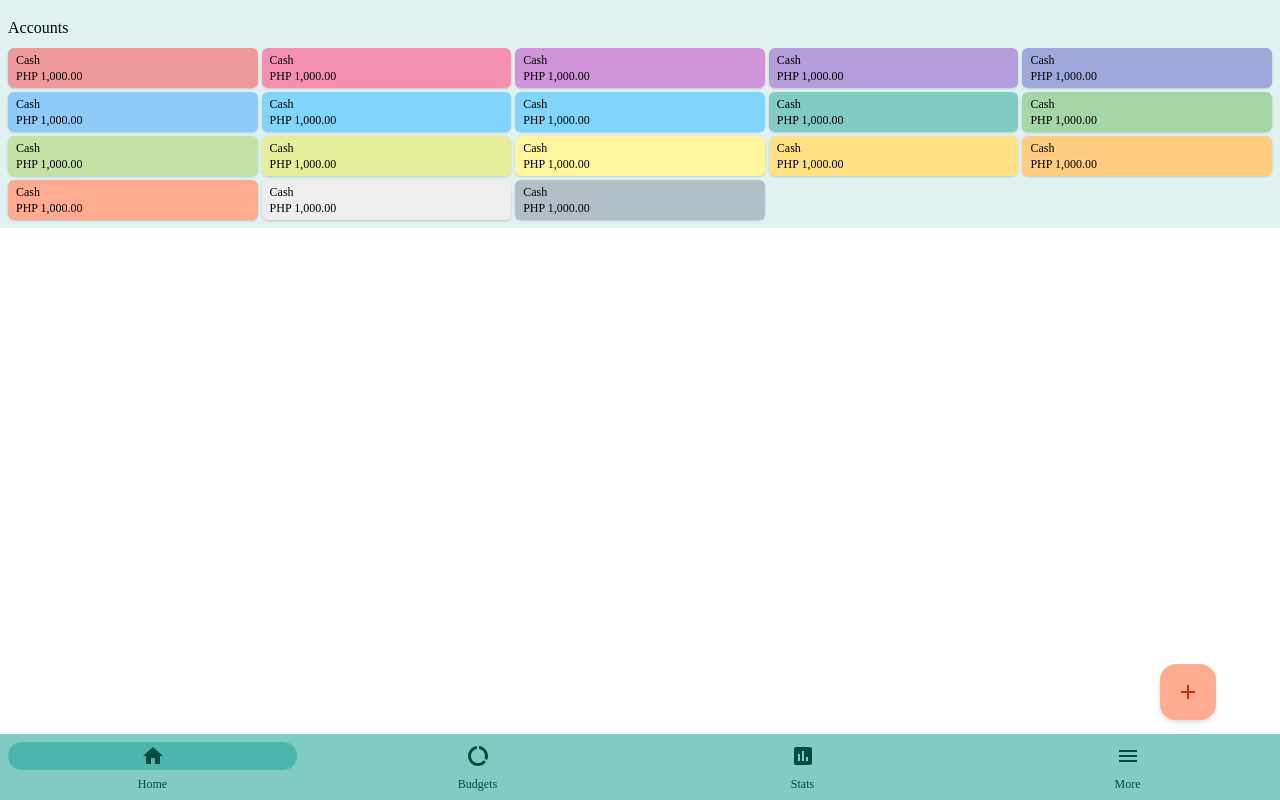
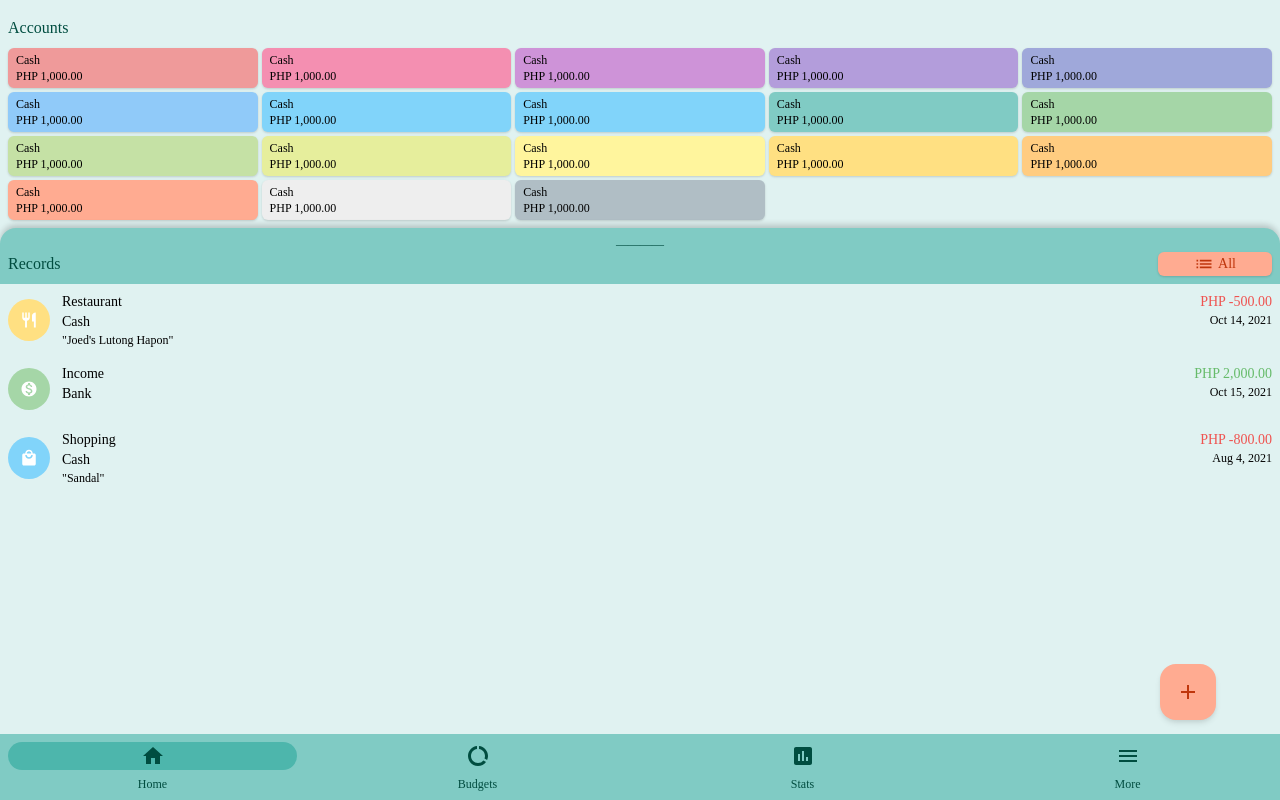
Before and after one commit to deneirgits/pitacca-cra, a React (Create React App) app: page / in a window 1280 px wide. Built offline with nearby package versions, Linux system fonts and the light colour scheme; a small style sheet from the web is missing.

Commit message:
Add records list

```diff
--- a/src/Account.tsx
+++ b/src/Account.tsx
@@ -6,13 +6,12 @@ interface Props {
 }
 
 function Account(props: Props) {
-  const accColor = `bg-acc-${props.color}`;
   const localeValue = new Intl.NumberFormat([], {
     minimumFractionDigits: 2,
   }).format(props.value);
 
   return (
-    <div className={`px-2 py-1 rounded-md shadow ${accColor}`}>
+    <div className={`px-2 py-1 rounded-md shadow ${props.color}`}>
       <div className="text-xs">{props.name}</div>
       <div className="text-xs font-medium">
         {props.currency} {localeValue}
--- a/src/AccountList.tsx
+++ b/src/AccountList.tsx
@@ -4,51 +4,116 @@ function AccountList() {
   return (
     <div className="bg-primbg">
       <div className="p-2">
-        <div className="font-medium py-2">Accounts</div>
+        <div className="font-medium py-2 text-primtext">Accounts</div>
         <div className="grid grid-cols-3 gap-1 md:grid-cols-4 lg:grid-cols-5">
           {/* TODO: Remove placeholder data */}
-          <Account name="Cash" value={1000.0} currency="PHP" color="red" />
-          <Account name="Cash" value={1000.0} currency="PHP" color="pink" />
-          <Account name="Cash" value={1000.0} currency="PHP" color="purple" />
           <Account
             name="Cash"
             value={1000.0}
             currency="PHP"
-            color="deep-purple"
+            color="bg-acc-red"
           />
-          <Account name="Cash" value={1000.0} currency="PHP" color="indigo" />
-          <Account name="Cash" value={1000.0} currency="PHP" color="blue" />
           <Account
             name="Cash"
             value={1000.0}
             currency="PHP"
-            color="light-blue"
+            color="bg-acc-pink"
           />
-          <Account name="Cash" value={1000.0} currency="PHP" color="cyan" />
-          <Account name="Cash" value={1000.0} currency="PHP" color="teal" />
-          <Account name="Cash" value={1000.0} currency="PHP" color="green" />
           <Account
             name="Cash"
             value={1000.0}
             currency="PHP"
-            color="light-green"
+            color="bg-acc-purple"
           />
-          <Account name="Cash" value={1000.0} currency="PHP" color="lime" />
-          <Account name="Cash" value={1000.0} currency="PHP" color="yellow" />
-          <Account name="Cash" value={1000.0} currency="PHP" color="amber" />
-          <Account name="Cash" value={1000.0} currency="PHP" color="orange" />
           <Account
             name="Cash"
             value={1000.0}
             currency="PHP"
-            color="deep-orange"
+            color="bg-acc-deep-purple"
           />
-          <Account name="Cash" value={1000.0} currency="PHP" color="grey" />
           <Account
             name="Cash"
             value={1000.0}
             currency="PHP"
-            color="blue-grey"
+            color="bg-acc-indigo"
+          />
+          <Account
+            name="Cash"
+            value={1000.0}
+            currency="PHP"
+            color="bg-acc-blue"
+          />
+          <Account
+            name="Cash"
+            value={1000.0}
+            currency="PHP"
+            color="bg-acc-light-blue"
+          />
+          <Account
+            name="Cash"
+            value={1000.0}
+            currency="PHP"
+            color="bg-acc-cyan"
+          />
+          <Account
+            name="Cash"
+            value={1000.0}
+            currency="PHP"
+            color="bg-acc-teal"
+          />
+          <Account
+            name="Cash"
+            value={1000.0}
+            currency="PHP"
+            color="bg-acc-green"
+          />
+          <Account
+            name="Cash"
+            value={1000.0}
+            currency="PHP"
+            color="bg-acc-light-green"
+          />
+          <Account
+            name="Cash"
+            value={1000.0}
+            currency="PHP"
+            color="bg-acc-lime"
+          />
+          <Account
+            name="Cash"
+            value={1000.0}
+            currency="PHP"
+            color="bg-acc-yellow"
+          />
+          <Account
+            name="Cash"
+            value={1000.0}
+            currency="PHP"
+            color="bg-acc-amber"
+          />
+          <Account
+            name="Cash"
+            value={1000.0}
+            currency="PHP"
+            color="bg-acc-orange"
+          />
+          <Account
+            name="Cash"
+            value={1000.0}
+            currency="PHP"
+            color="bg-acc-deep-orange"
+          />
+          <Account
+            name="Cash"
+            value={1000.0}
+            currency="PHP"
+            color="bg-acc-grey"
+          />
+          <Account
+            name="Cash"
+            value={1000.0}
+            currency="PHP"
+            color="bg-acc-blue-grey"
           />
         </div>
       </div>
--- a/src/App.tsx
+++ b/src/App.tsx
@@ -3,6 +3,7 @@ import "product-sans-webfont/GoogleSans.css";
 import Navbar from "./Navbar";
 import NewRecordButton from "./NewRecordButton";
 import AccountList from "./AccountList";
+import Records from "./RecordList";
 
 // TODO: Integrate Firebase
 // import { initializeApp } from "firebase/app";
@@ -25,8 +26,9 @@ import AccountList from "./AccountList";
 
 function App() {
   return (
-    <div className="App">
+    <div className="h-screen flex flex-col">
       <AccountList />
+      <Records />
       <NewRecordButton />
       <Navbar />
     </div>
--- /dev/null
+++ b/src/Record.tsx
@@ -0,0 +1,51 @@
+interface Props {
+  categoryIcon: JSX.Element;
+  categoryColor: string;
+  categoryName: string;
+  account: string;
+  description: string;
+  currency: string;
+  value: number;
+  date: Date;
+}
+
+function Record(props: Props) {
+  const dateFormat = new Intl.DateTimeFormat("en-US", {
+    month: "short",
+    day: "numeric",
+    year: "numeric",
+  });
+
+  const localeValue = new Intl.NumberFormat([], {
+    minimumFractionDigits: 2,
+  }).format(props.value);
+
+  return (
+    <div className="flex p-2 text-sm">
+      <div className="pr-3 py-1 text-lg self-center">
+        <div className={`${props.categoryColor} rounded-full p-3 text-white`}>
+          <span>{props.categoryIcon}</span>
+        </div>
+      </div>
+      <div className="flex flex-col flex-grow">
+        <div className="font-medium">{props.categoryName}</div>
+        <div>{props.account}</div>
+        <div className="font-italic text-xs">{`${
+          props.description ? `"${props.description}"` : ""
+        }`}</div>
+      </div>
+      <div className="flex flex-col text-right">
+        <div
+          className={`font-medium ${
+            Math.sign(props.value) === 1 ? "text-rec-inc" : "text-rec-dec"
+          }`}
+        >
+          {props.currency} {localeValue}
+        </div>
+        <div className="text-xs">{dateFormat.format(props.date)}</div>
+      </div>
+    </div>
+  );
+}
+
+export default Record;
--- /dev/null
+++ b/src/RecordList.tsx
@@ -0,0 +1,63 @@
+import {
+  MdList,
+  MdLocalMall,
+  MdMonetizationOn,
+  MdRestaurant,
+} from "react-icons/md";
+import Record from "./Record";
+
+function Records() {
+  return (
+    <div className="bg-primbg flex-grow">
+      <div className="rounded-t-2xl p-2 py-2 font-medium bg-primary text-primtext shadow-t-md">
+        <div className="text-center text-xs">————</div>
+        <div className="flex">
+          <div className="flex-grow">Records</div>
+          <div className="flex bg-secondary text-sectext rounded-md py-0.5 px-9 shadow">
+            <div className="pr-1">
+              <span className="text-xl">
+                <MdList />
+              </span>
+            </div>
+            <div className="text-sm">All</div>
+          </div>
+        </div>
+      </div>
+      <div className="bg-primbg">
+        {/* TODO: Remove placeholder records */}
+        <Record
+          categoryIcon={<MdRestaurant />}
+          categoryColor="bg-acc-amber"
+          categoryName="Restaurant"
+          account="Cash"
+          currency="PHP"
+          date={new Date(2021, 9, 14)}
+          description="Joed's Lutong Hapon"
+          value={-500.0}
+        />
+        <Record
+          categoryIcon={<MdMonetizationOn />}
+          categoryColor="bg-acc-green"
+          categoryName="Income"
+          account="Bank"
+          currency="PHP"
+          date={new Date(2021, 9, 15)}
+          description=""
+          value={2000.0}
+        />
+        <Record
+          categoryIcon={<MdLocalMall />}
+          categoryColor="bg-acc-light-blue"
+          categoryName="Shopping"
+          account="Cash"
+          currency="PHP"
+          date={new Date(2021, 7, 4)}
+          description="Sandal"
+          value={-800.0}
+        />
+      </div>
+    </div>
+  );
+}
+
+export default Records;
--- a/tailwind.config.js
+++ b/tailwind.config.js
@@ -7,6 +7,7 @@ module.exports = {
       sans: "GoogleSansRegular",
       medium: "GoogleSansMedium",
       bold: "GoogleSansBold",
+      italic: "GoogleSansItalic",
     },
     extend: {
       colors: {
@@ -23,6 +24,9 @@ module.exports = {
         sectext: "#bf360c",
         secgb: "#fbe9e7",
         secselected: "#ff8a65",
+
+        "rec-inc": "#66bb6a",
+        "rec-dec": "#ef5350",
 
         "acc-red": "#ef9a9a",
         "acc-pink": "#f48fb1",
@@ -44,6 +48,17 @@ module.exports = {
         "acc-grey": "#eeeeee",
         "acc-blue-grey": "#b0bec5",
       },
+      boxShadow: {
+        "t-sm": "0 -1px 2px 0 rgba(0, 0, 0, 0.5)",
+        "t-md":
+          "0 -4px 6px -1px rgba(0, 0, 0, 0.2), 0 2px 4px -1px rgba(0, 0, 0, 0.06)",
+        "t-lg":
+          "0 -10px 15px -3px rgba(0, 0, 0, 0.1), 0 4px 6px -2px rgba(0, 0, 0, 0.05)",
+        "t-xl":
+          "0 -20px 25px -5px rgba(0, 0, 0, 0.1), 0 10px 10px -5px rgba(0, 0, 0, 0.04)",
+        "t-2xl": "0 -25px 50px -12px rgba(0, 0, 0, 0.25)",
+        "t-3xl": "0 -35px 60px -15px rgba(0, 0, 0, 0.3)",
+      },
     },
   },
   variants: {
```
